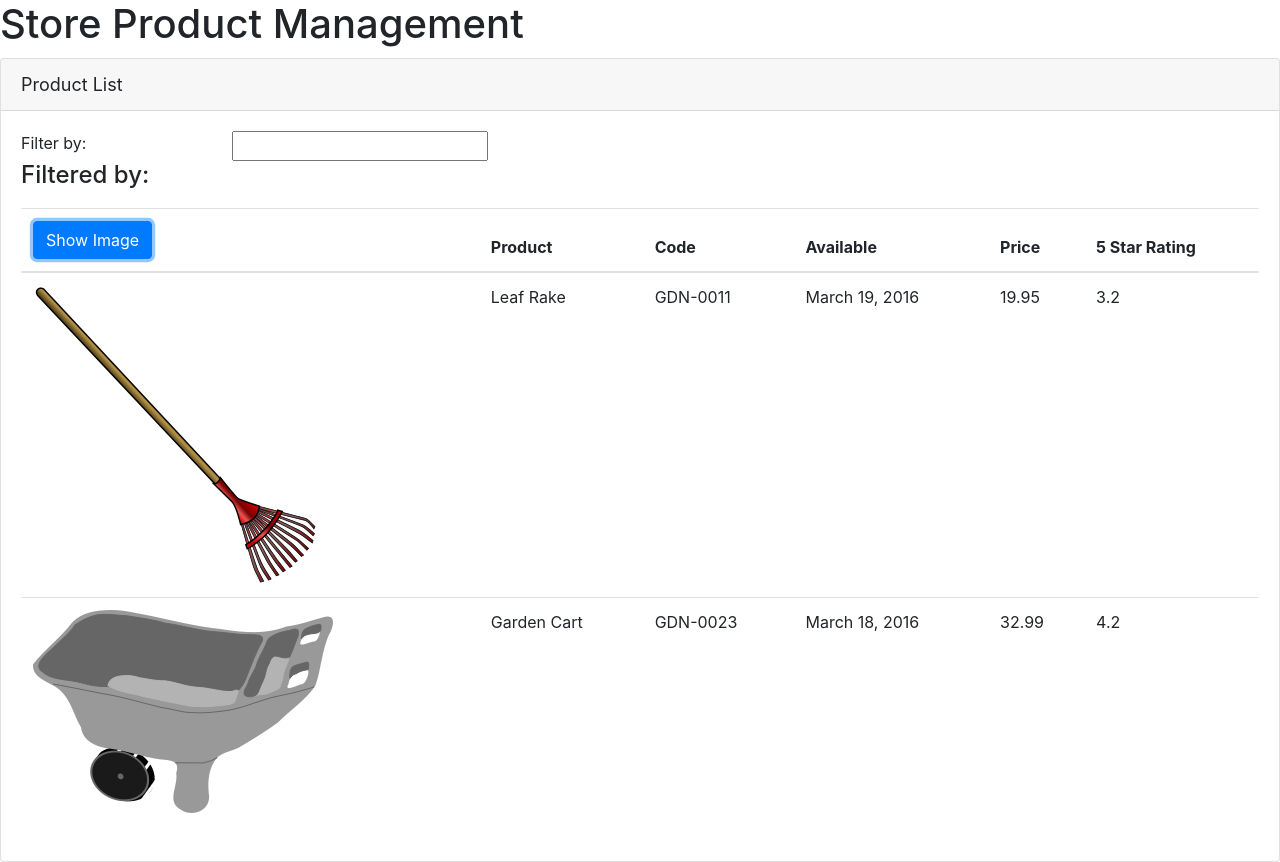
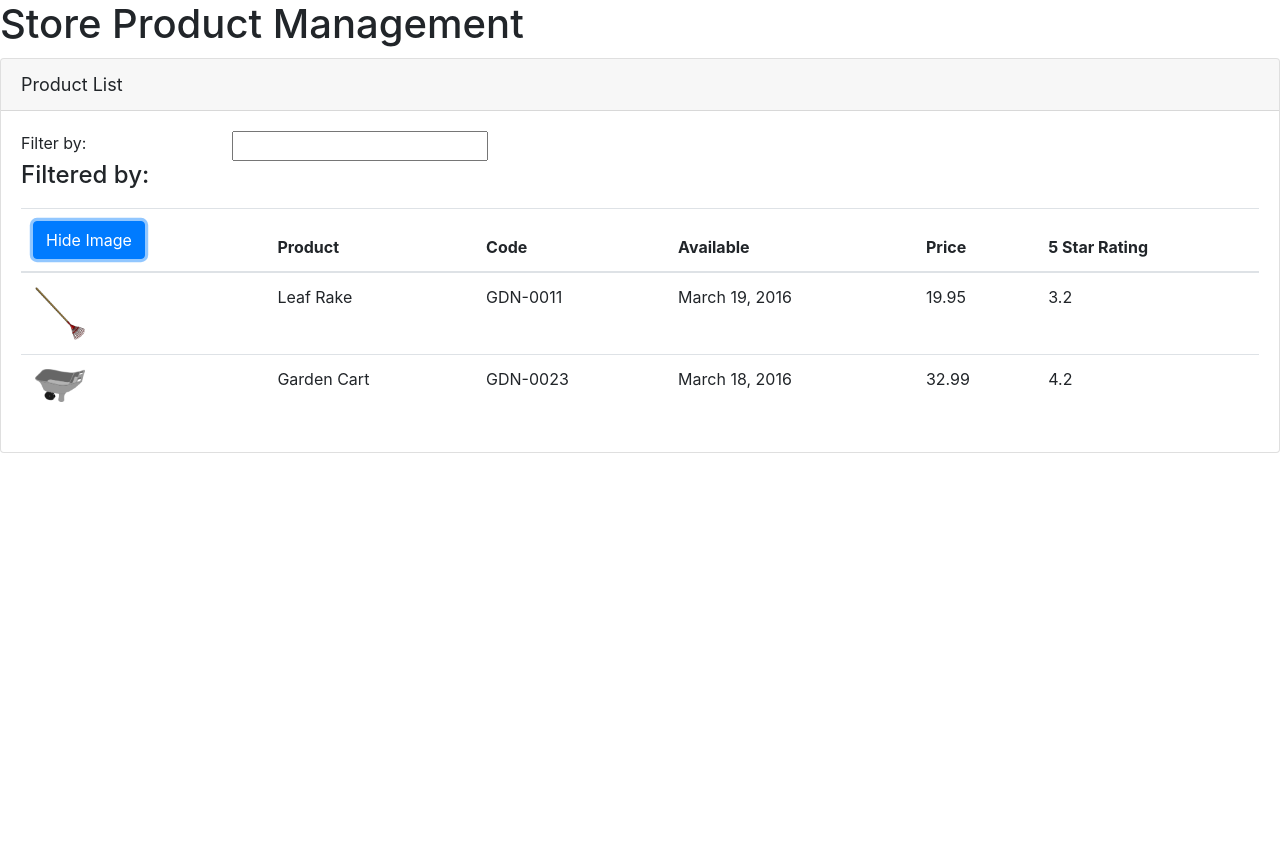
Before and after one commit to tarunvella/angular-app, an Angular app: page / in a window 1280 px wide. Both pictures are taken after a click on the button "Show Image". After the commit the page ends 800 px from the top, so only its background shows below. Built offline with nearby package versions, Linux system fonts and the light colour scheme.

Commit message:
Property Binding

```diff
--- a/src/app/products/product-list.component.html
+++ b/src/app/products/product-list.component.html
@@ -15,12 +15,14 @@
             </div>
         </div>
         <div class='table-responsive'>
-            <table class='table' *ngIf='products && products.length'>
+            <table class='table'
+                   *ngIf='products && products.length'>
                 <thead>
                     <tr>
                         <th>
-                            <button class='btn btn-primary'>
-                                Show Image
+                            <button class='btn btn-primary'
+                                    (click)='toggleImage()'>
+                                {{showImage ? 'Hide':'Show'}} Image
                             </button>
                         </th>
                         <th>Product</th>
@@ -33,9 +35,11 @@
                 <tbody>
                     <tr *ngFor='let product of products'>
                         <td>
-                            <img src = {{product.imageUrl}}
-                                [title] = 'product.productName'
-                                [style]='product.imageMargin'>
+                            <img *ngIf='showImage'
+                                 src={{product.imageUrl}}
+                                 [title]='product.productName'
+                                 [style.width.px]='imageWidth'
+                                 [style.margin.px]='imageMargin'>
                         </td>
                         <td>{{product.productName}}</td>
                         <td>{{product.productCode}}</td>
--- a/src/app/products/product-list.component.ts
+++ b/src/app/products/product-list.component.ts
@@ -9,6 +9,7 @@
     productListTitle: string = 'Product List';
     imageWidth: number = 50;
     imageMargin: number = 2;
+    showImage: boolean = false;
     products: any[] = [
         {
             "productId": 1,
@@ -31,4 +32,7 @@
             "imageUrl": "./assets/images/garden-cart.png"
           },
     ];
+    toggleImage(): void {
+        this.showImage = !this.showImage;
+    }
 }
```
